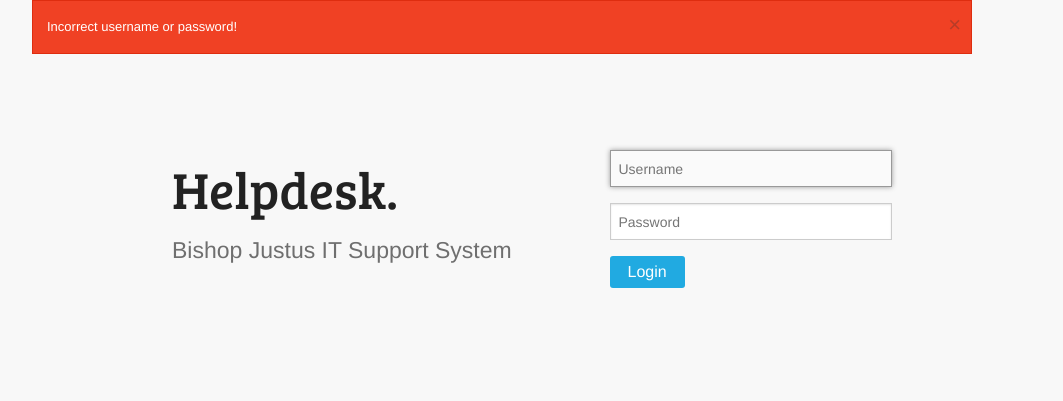
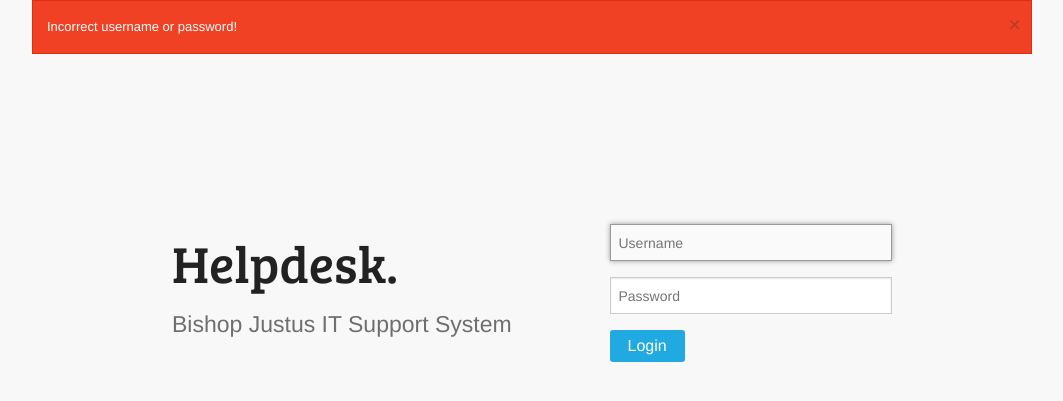
Before and after one commit to jwest00724/helpdesk, a PHP site: page /index.php?invalid in a window 1280 px wide. Shown: the top 401 px of the page, without its empty margins (108-1171 px from the left). Run offline with PHP 8.4, Linux system fonts and the light colour scheme.

Commit message:
Removed un-needed styles

```diff
--- a/css/custom.css
+++ b/css/custom.css
@@ -33,13 +33,6 @@ p.footer {
     margin-right: auto;
 }
 
-.top {
-    position: fixed;
-    width: 100%;
-    max-width: 940px;
-    z-index: 1;
-}
-
 /* user_home.php */
 a.menu {
     margin-top: 15px;
```
